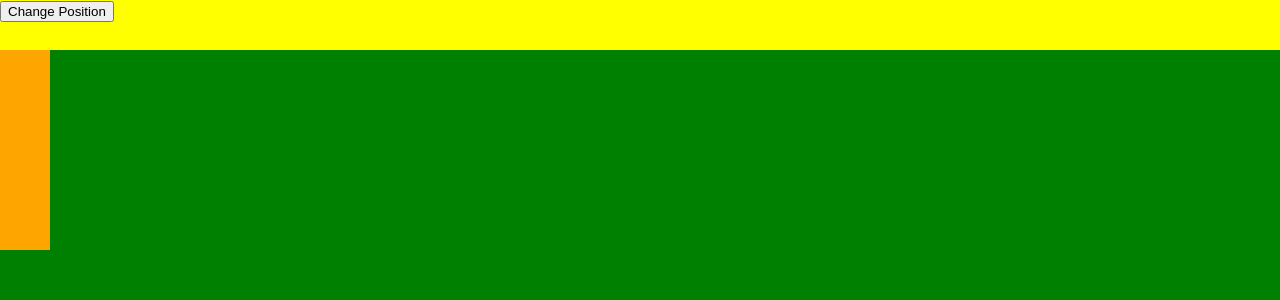
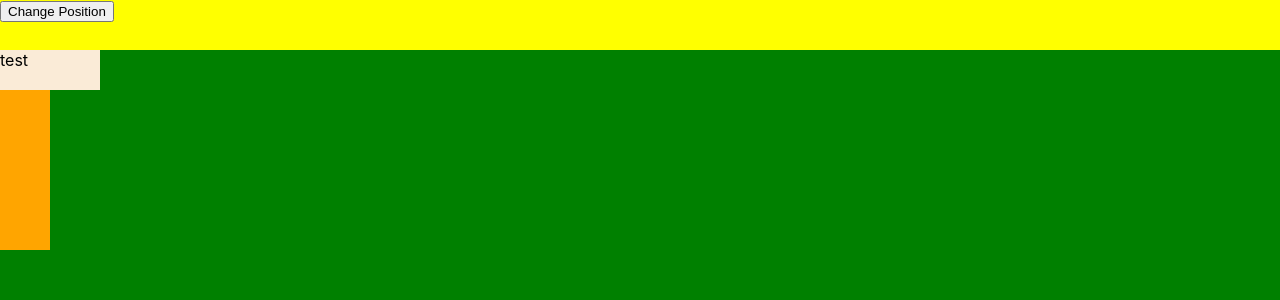
Before and after one commit to HrudakovSerhii/measurement, a React (Create React App) app: page / in a window 1280 px wide. Shown: the top 300 px of the page. Built offline with nearby package versions, Linux system fonts and the light colour scheme.

Commit message:
Added MenuDropDownItem component and  basic styles - Added show/hide hint function

```diff
--- /dev/null
+++ b/src/components/MenuDropDownItem/MenuDropDownItem.js
@@ -0,0 +1,92 @@
+/**
+ * Created by Serhiy on 22.10.18
+ */
+
+import React from 'react';
+import PropTypes from 'prop-types';
+
+// styles
+import './styles.css';
+
+export default class MenuDropDownItem extends React.Component {
+  static propTypes = {
+    clickCallback: PropTypes.func.isRequired,
+    title: PropTypes.string.isRequired
+  };
+
+  constructor(props) {
+    super(props);
+
+    this.state = {
+      selected: false,
+      hintVisible: false,
+      hintTimerRunning: false
+    };
+
+    this.startHintTimer = this.startHintTimer.bind(this);
+    this.finishHintTimer = this.finishHintTimer.bind(this);
+    this.showHint = this.showHint.bind(this);
+  }
+
+  getHintFromTitle(title) {
+    // logic to load hint for a item when user point on it more then 3 sec
+    return 'this is the ' + title + ' button';
+  }
+
+  showHint() {
+    if (!this.state.hintVisible && this.state.hintTimerRunning) {
+      this.setState({
+        hintVisible: true,
+        hintTimerRunning: false
+      });
+    }
+  }
+
+  hideHint() {
+    if (this.state.hintVisible) {
+      this.setState({
+        hintVisible: false
+      });
+    }
+  }
+
+  startHintTimer() {
+    if (!this.state.hintVisible && !this.state.hintTimerRunning) {
+      this.setState({
+        hintTimerRunning: true
+      });
+
+      setTimeout(this.showHint.bind(this), 3000);
+    }
+  }
+
+  finishHintTimer() {
+    if (this.state.hintTimerRunning) {
+      this.setState({
+        hintTimerRunning: false
+      })
+    }
+
+    if (this.state.hintVisible) {
+      this.hideHint();
+    }
+  }
+
+  render() {
+    const itemHint = this.getHintFromTitle(this.props.title);
+
+    return (
+      <div className='MenuDropDownItemContainer'
+           onClick={() => this.props.clickCallback(this.props.title)}
+           onMouseOver={() => this.startHintTimer()}
+           onMouseLeave={() => this.finishHintTimer()}>
+        <span className="item-title">{this.props.title}</span>
+        { this.state.hintVisible && (
+          <div className="item-hint_c">
+            <p>{itemHint}</p>
+          </div>
+        )}
+      </div>
+    );
+  }
+}
--- /dev/null
+++ b/src/components/MenuDropDownItem/styles.css
@@ -0,0 +1,27 @@
+
+.MenuDropDownItemContainer {
+    position: relative;
+    background-color: antiquewhite;
+    width: 100px;
+    height: 40px;
+}
+
+.MenuDropDownItemContainer .item-title {
+    font-size: medium;
+    text-align: center;
+}
+
+.MenuDropDownItemContainer .item-hint_c {
+    position: absolute;
+    top: 0;
+    left: 105px;
+    width: 150px;
+    height: 50px;
+    background-color: aquamarine;
+}
+
+.MenuDropDownItemContainer .item-hint_c p {
+    text-align: left;
+    font-size: 16px;
+    padding: 0;
+}
--- a/src/views/ToolsView/index.js
+++ b/src/views/ToolsView/index.js
@@ -3,6 +3,7 @@
  */
 
 import React from 'react';
+import MenuDropDownItem from '../../components/MenuDropDownItem/MenuDropDownItem';
 
 import './styles.css';
 
@@ -17,13 +18,17 @@ export default class ToolsView extends React.Component {
     }
   }
 
+  clickOnIt(title) {
+    console.log(title);
+  }
+
   render() {
     console.log(this.props.position)
     let styles = 'tools-view-c ' + this.props.position.toString();
 
     return (
       <div className={styles}>
-
+        <MenuDropDownItem clickCallback={this.clickOnIt} title={'test'}/>
       </div>
     );
   }
```
